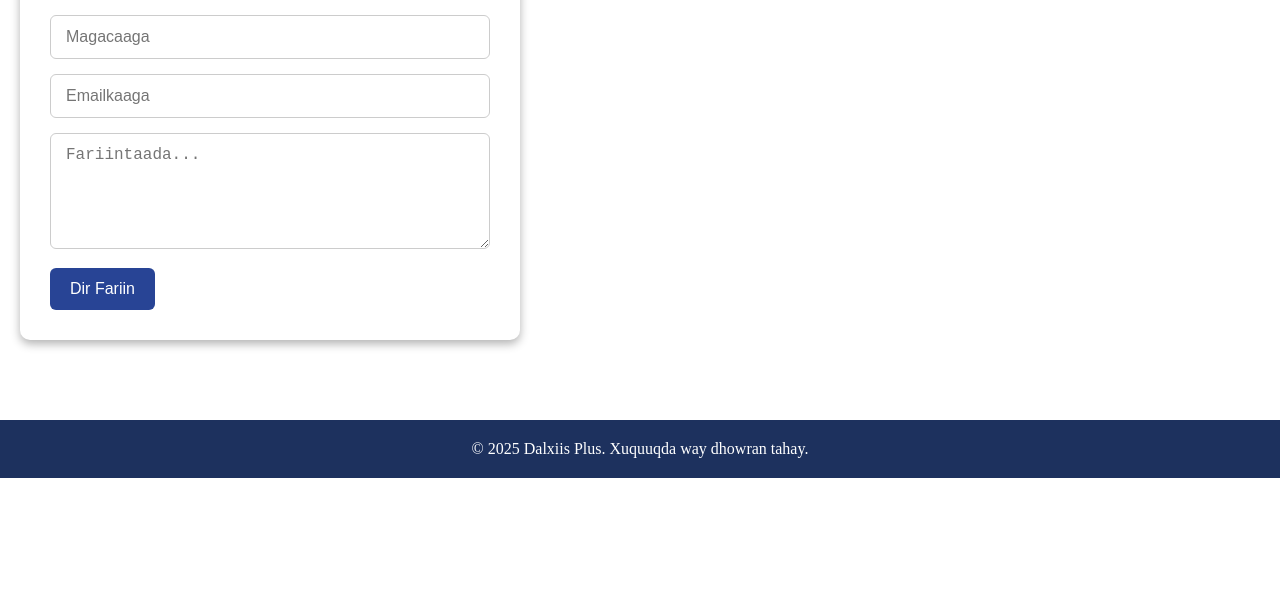
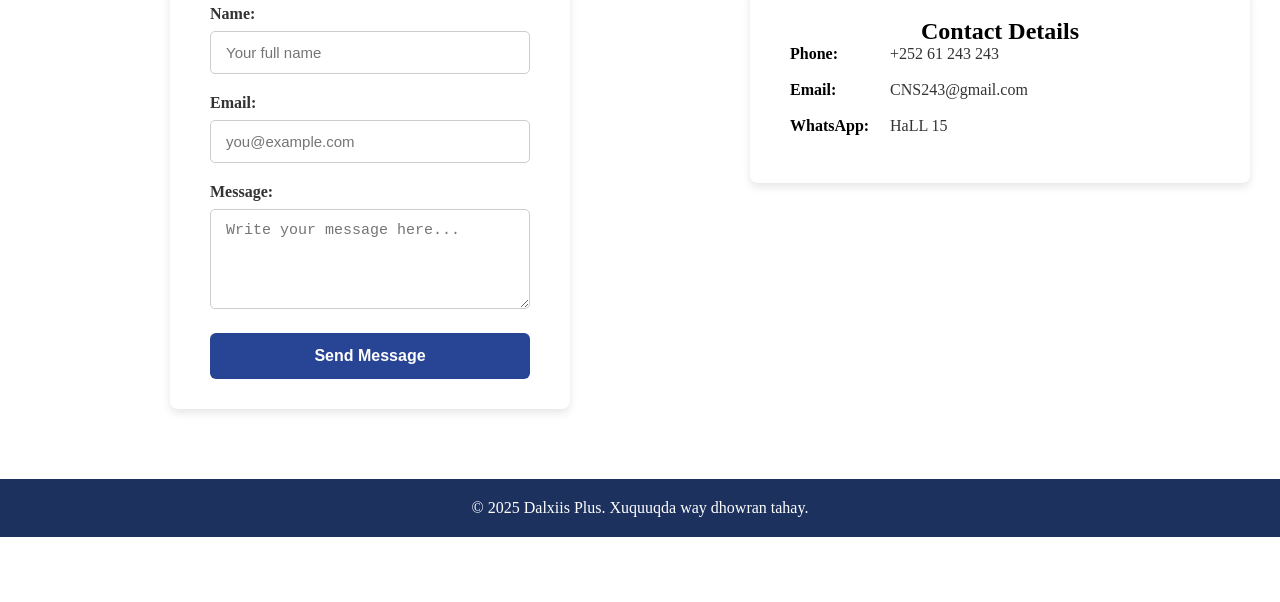
Before and after one commit to Owner-team/Team7, a plain HTML site: page contact.html in a window 1280 px wide. Shown: the part 198-800 px from the top of the page. Drawn offline with Linux system fonts and the light colour scheme.

Commit message:
Add files via upload
Signed-off-by: Owner-team <beley709@gmail.com>

```diff
--- a/contact.html
+++ b/contact.html
@@ -28,26 +28,51 @@
 
 
 <main>
-  <div class="contact-box">
-    <h2>Nala Soo Xiriir</h2>
-    <form action="#" method="post">
-      <input type="text" name="name" placeholder="Magacaaga" required>
-      <input type="email" name="email" placeholder="Emailkaaga" required>
-      <textarea name="message" rows="5" placeholder="Fariintaada..." required></textarea>
-      <button type="submit">Dir Fariin</button>
-    </form>
+
+
+
+  <div class="contact-form">
+  <h2>Contact Us</h2>
+  <form action="#" method="post">
+    <label for="name">Name:</label>
+    <input type="text" id="name" name="name" placeholder="Your full name" required />
+
+    <label for="email">Email:</label>
+    <input type="email" id="email" name="email" placeholder="you@example.com" required />
+
+    <label for="message">Message:</label>
+    <textarea id="message" name="message" placeholder="Write your message here..." required></textarea>
+
+    <button type="submit">Send Message</button>
+  </form>
+</div>
+
+<div class="contact-details">
+  <h2>Contact Details</h2>
+
+  <div class="contact-item">
+    <strong>Phone:</strong>
+    <a href="tel:+252612345678">+252 61 243 243</a>
   </div>
+
+  <div class="contact-item">
+    <strong>Email:</strong>
+    <a href="mailto:example@example.com">CNS243@gmail.com</a>
+  </div>
+
+  <div class="contact-item">
+    <strong>WhatsApp:</strong>
+    <a href="https://wa.me/252612345678" target="_blank" rel="noopener noreferrer">HaLL 15</a>
+  </div>
+</div>
+
 </main>
 
 <footer>
   <p>&copy; 2025 Dalxiis Plus. Xuquuqda way dhowran tahay.</p>
 </footer>
 
-<script>
-  function toggleMenu() {
-    document.querySelector('nav').classList.toggle('active');
-  }
-</script>
+
 
 </body>
 </html>
--- a/style.css
+++ b/style.css
@@ -20,6 +20,7 @@ header {
   justify-content: space-between;
 
 }
+
 nav {
 
   padding: 10px;
@@ -27,7 +28,7 @@ nav {
 
 nav ul {
   display: flex;
-  gap: 30px;
+  gap: 20px;
   list-style: none;
 }
 
@@ -37,7 +38,7 @@ nav ul li a {
   font-weight: 500;
   display: flex;
   align-items: center;
-  gap: 6px;
+  gap: 4px;
   font-size: 16px;
 }
 
@@ -50,6 +51,7 @@ nav ul li a:hover {
   font-size: 18px;
   color: #fff;
 }
+
 nav ul li a i:hover {
   color: black;
 }
@@ -74,13 +76,13 @@ main {
   background: #f5f5f5;
   border-radius: 10px;
   overflow: hidden;
-  box-shadow: 0 4px 10px rgba(0, 0, 0, 0.1);
+  box-shadow: 0 4px 10px rgba(7, 1, 56, 0.2);
   text-align: center;
   transition: transform 0.3s;
 }
 
 .region img {
-  width: 100%;
+  width: 80%;
   height: 180px;
   object-fit: cover;
 }
@@ -105,15 +107,17 @@ footer {
 
 .overlay-main {
   min-height: 80vh;
+
   display: flex;
   flex-direction: column;
   justify-content: center;
   align-items: center;
-  background: url('https://images.unsplash.com/photo-1507525428034-b723cf961d3e?auto=format&fit=crop&w=1470&q=80') center center/cover no-repeat;
   position: relative;
   text-align: center;
   padding: 40px 20px;
 }
+
+
 
  .overlay-main::after {
   content: "";
@@ -190,6 +194,7 @@ th {
   background: #284495;
   color: #fff;
 }
+
 .table-container table,
 .table-container th,
 .table-container td {
@@ -220,3 +225,176 @@ th {
 .back-button a:hover {
   background: #284495;
 }
+
+
+
+  .contact-form {
+    max-width: 400px;
+    margin: 0 auto;
+    background: white;
+    padding: 20px 30px;
+    border-radius: 8px;
+    box-shadow: 0 0 10px rgba(0,0,0,0.1);
+  }
+
+  .contact-form h2 {
+    margin-bottom: 20px;
+    text-align: center;
+  }
+
+  .contact-form label {
+    display: block;
+    margin-bottom: 6px;
+    font-weight: bold;
+  }
+
+  .contact-form input,
+  .contact-form textarea {
+    width: 100%;
+    padding: 10px 12px;
+    margin-bottom: 15px;
+    border: 1px solid #ccc;
+    border-radius: 5px;
+    font-size: 15px;
+    resize: vertical;
+  }
+
+  .contact-form textarea {
+    min-height: 100px;
+  }
+
+  .contact-form button {
+    background-color: #284495;
+    color: white;
+    padding: 12px 20px;
+    border: none;
+    width: 100%;
+    font-size: 16px;
+    border-radius: 5px;
+    cursor: pointer;
+    transition: background-color 0.3s;
+  }
+
+  .contact-form button:hover {
+    background-color:#284495;
+  }
+
+main {
+  flex: 1;
+  display: flex;
+  flex-wrap: wrap;
+  justify-content: center;
+  gap: 40px;
+  padding: 30px;
+}
+
+/* Contact Form */
+.contact-form {
+  background: white;
+  padding: 30px 40px;
+  border-radius: 8px;
+  box-shadow: 0 4px 8px rgba(0,0,0,0.1);
+  width: 500px;
+
+}
+
+.contact-form h2 {
+  margin-bottom: 20px;
+  color: black;
+  font-weight: 600;
+  text-align: center;
+}
+
+.contact-form label {
+  display: block;
+  margin-bottom: 8px;
+  font-weight: 600;
+}
+
+.contact-form input,
+.contact-form textarea {
+  width: 100%;
+  padding: 12px 15px;
+  margin-bottom: 20px;
+  border: 1px solid #ccc;
+  border-radius: 5px;
+  font-size: 15px;
+  transition: border-color 0.3s ease;
+  resize: vertical;
+}
+
+.contact-form input:focus,
+.contact-form textarea:focus {
+  border-color: #284495;
+  outline: none;
+}
+
+.contact-form button {
+  background-color:#284495;
+  color: white;
+  font-weight: 600;
+  border: none;
+  padding: 14px;
+  width: 100%;
+  font-size: 16px;
+  border-radius: 6px;
+  cursor: pointer;
+  transition: background-color 0.3s ease;
+}
+
+.contact-form button:hover {
+  background-color:#284495;
+}
+
+
+.contact-details {
+  margin-top: 60px;
+  background: white;
+  padding: 30px 40px;
+  border-radius: 8px;
+  box-shadow: 0 4px 8px rgba(0,0,0,0.1);
+  width: 350px;
+  max-width: 500px;
+  height: fit-content;
+}
+
+.contact-details h2 {
+
+  color:black;
+  font-weight: 600;
+  text-align: center;
+  max-width: 500px;
+}
+
+.contact-item {
+  display: flex;
+  margin-bottom: 18px;
+  font-size: 16px;
+  align-items: center;
+}
+
+.contact-item strong {
+  width: 100px;
+  color: black;
+  font-weight: 600;
+}
+
+.contact-item a {
+  color: #333;
+  text-decoration: none;
+  word-break: break-word;
+  transition: color 0.3s ease;
+}
+
+.contact-item a:hover {
+  color: #284495;
+  text-decoration: underline;
+}
+
+
+
+
+  .contact-form,
+  .contact-details {
+    width: 90%;
+  }
```
Also changed, not shown: about.html (+2 -9 lines), destinations.html (+0 -6 lines), index.html (+3 -5 lines). Lines whose indentation alone changed are shown as unchanged.
